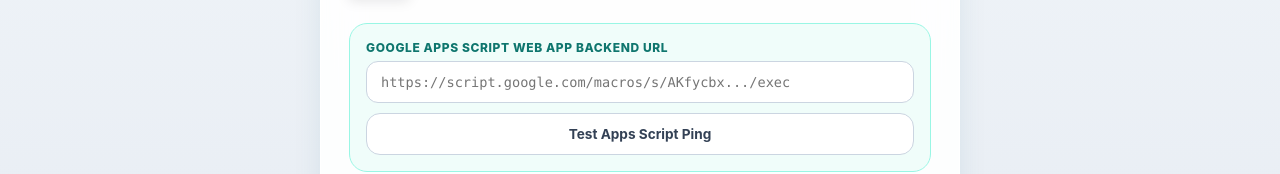
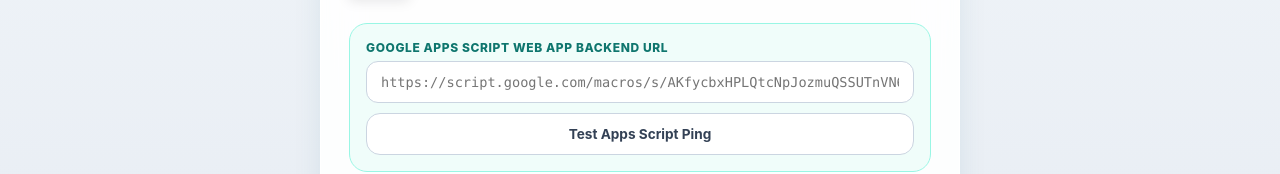
Before and after one commit to thewildebeestconcepts-labz/twclabz-outreach-tracker, a plain HTML site: page index.html in a window 1280 px wide. Shown: the part 209-383 px from the top of the page. Drawn offline with Linux system fonts and the light colour scheme.

Commit message:
Update index.html

```diff
--- a/index.html
+++ b/index.html
@@ -246,7 +246,7 @@
           <input
             type="url"
             id="gasUrl"
-            placeholder="https://script.google.com/macros/s/AKfycbx.../exec"
+            placeholder="https://script.google.com/macros/s/AKfycbxHPLQtcNpJozmuQSSUTnVN642hF3MHIxkJlq8obF_xBHuu7-VtRRWYpT49Gr_2cN96/exec"
             value=""
           />
           <div id="statusMessage" class="status-box"></div>
```
